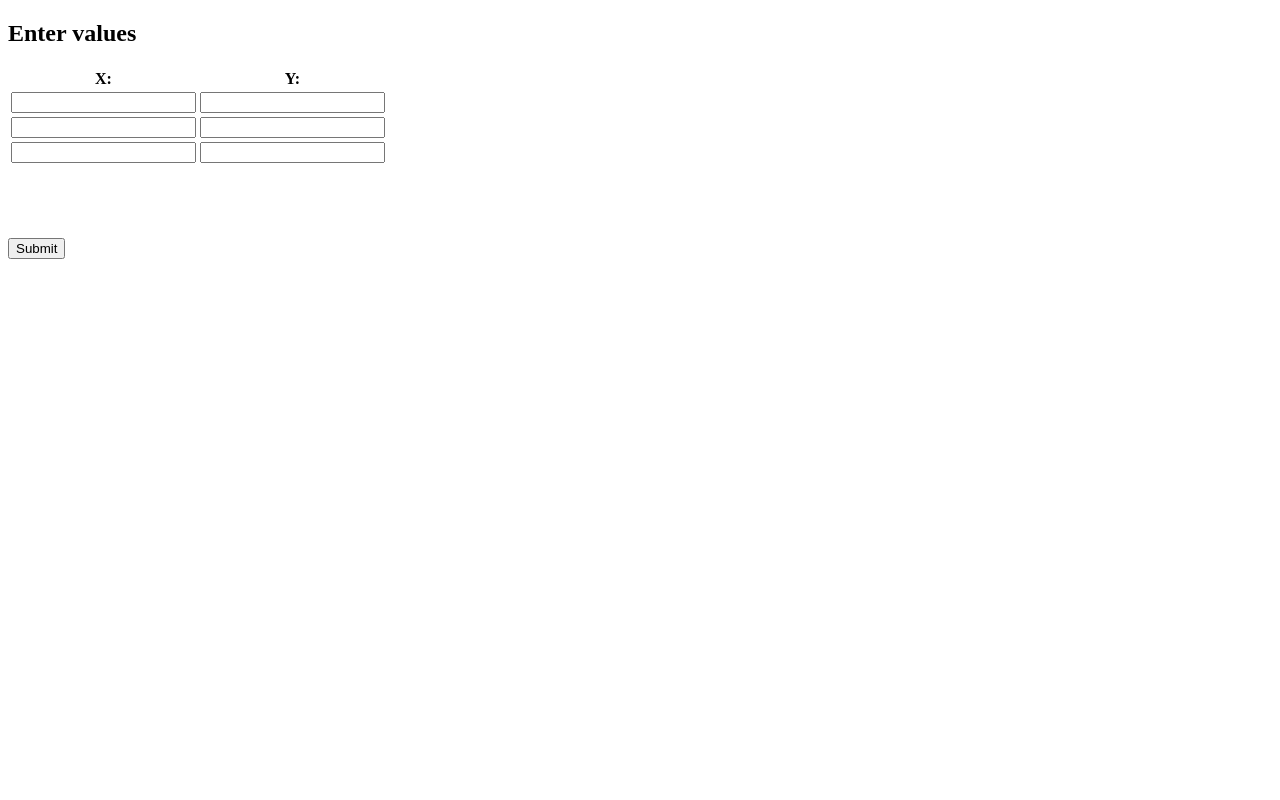
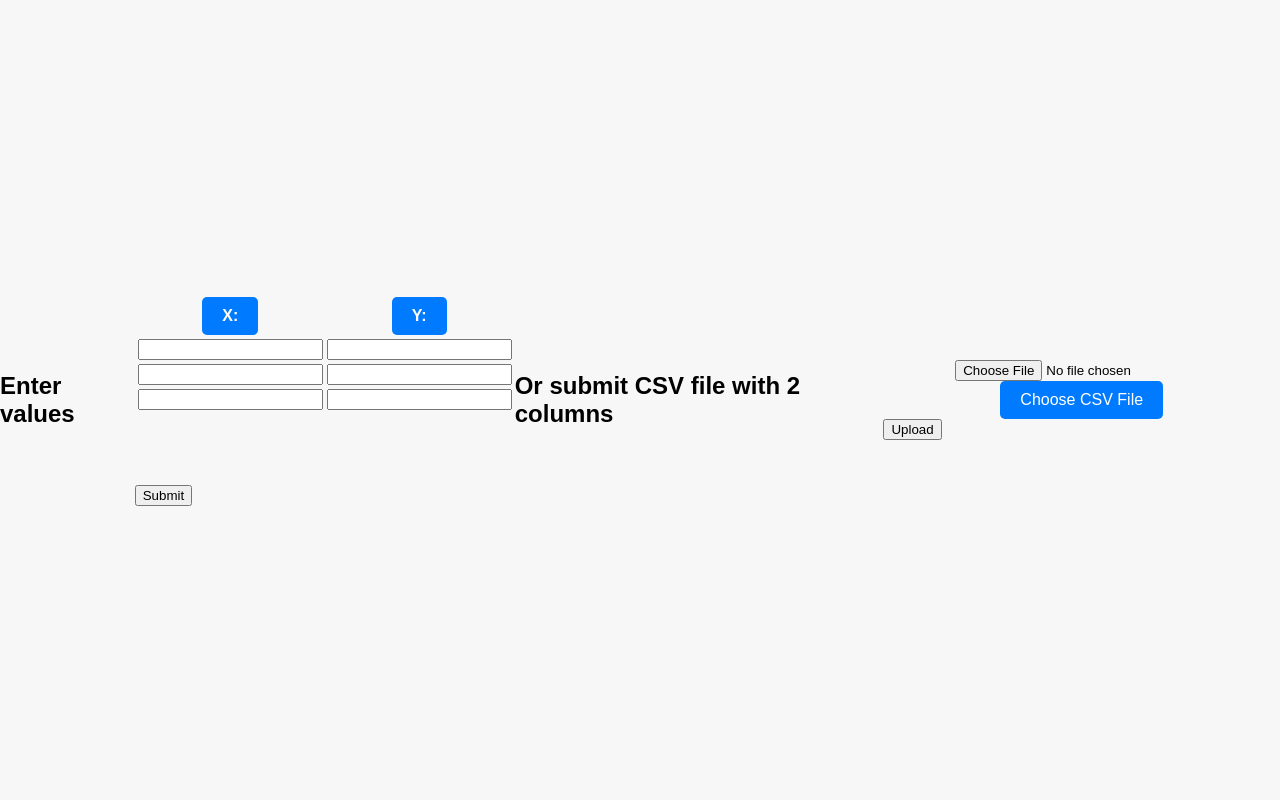
Before and after one commit to ChristopherC2004/KubernetesIndStudy, a Flask app: page / in a window 1280 px wide. Run offline with Flask 3, Linux system fonts and the light colour scheme.

Commit message:
Added the ability to upload a CSV file
CSV Files can take a 3rd category for color.

```diff
--- a/app.py
+++ b/app.py
@@ -7,6 +7,7 @@ from flask import Flask, render_template, request
 
 
 app = Flask(__name__)
+app.config['MAX_CONTENT_LENGTH'] = 16 * 1024 * 1024
 
 @app.route("/", methods=["GET"])
 def index():
@@ -33,6 +34,31 @@ def submit():
 
     return render_template("result.html", plot=plot)
 
+@app.route("/submitCSV", methods=["POST"])
+def submitCSV():
+    if 'csvFile' not in request.files:
+        return "No file field in request", 400
+
+    file = request.files.get('csvFile')
+
+    if file.filename == "":
+        return "No file selected", 400
+
+    print("Received file:", file.filename)
+
+    # Read CSV file into DataFrame
+    df = pd.read_csv(file)
+
+    # Assuming the CSV has two columns for x and y values
+    if df.columns.nunique() == 2:
+        fig = px.scatter(df, x=df.columns[0], y=df.columns[1], color=df.columns[0], title="Scatter Plot from CSV")
+    elif df.columns.nunique() ==3:
+        fig = px.scatter(df, x=df.columns[0], y=df.columns[1], color=df.columns[2], title="Scatter Plot from CSV")
+    else:
+        return "CSV must have either 2 or 3 columns for plotting.", 400
+
+    plot = fig.to_html(full_html=False, include_plotlyjs='cdn')
+    return render_template("result.html", plot=plot)
 
 if __name__ == "__main__":
     app.run(debug=True)
--- a/templates/index.html
+++ b/templates/index.html
@@ -1,5 +1,39 @@
 <!DOCTYPE html>
 <html>
+<head>
+    <meta charset="UTF-8">
+    <meta name="viewport" content="width=device-width, initial-scale=1.0">
+    <title>CSV File Input</title>
+    <style>
+        body {
+            font-family: Arial, sans-serif;
+            display: flex;
+            justify-content: center;
+            align-items: center;
+            height: 100vh;
+            background-color: #f7f7f7;
+            margin: 0;
+        }
+
+        .file-input-container {
+            text-align: center;
+        }
+
+        label {
+            display: inline-block;
+            padding: 10px 20px;
+            background-color: #007bff;
+            color: white;
+            border-radius: 5px;
+            cursor: pointer;
+        }
+
+        label:hover {
+            background-color: #0056b3;
+        }
+    </style>
+</head>
+
 <body>
     <h2>Enter values</h2>
 
@@ -28,5 +62,16 @@
 
         <button type="submit">Submit</button>
     </form>
+    <br><br>
+    <h2>Or submit CSV file with 2 columns</h2>
+    <form action="/submitCSV" method="POST" enctype="multipart/form-data">
+        <div class="file-input-container">
+            <input type="file" name="csvFile" id="csvFile" accept=".csv">
+            <label for="csvFile">Choose CSV File</label>
+        </div>
+
+        <button type="submit">Upload</button>
+    </form>
 </body>
+
 </html>
```
